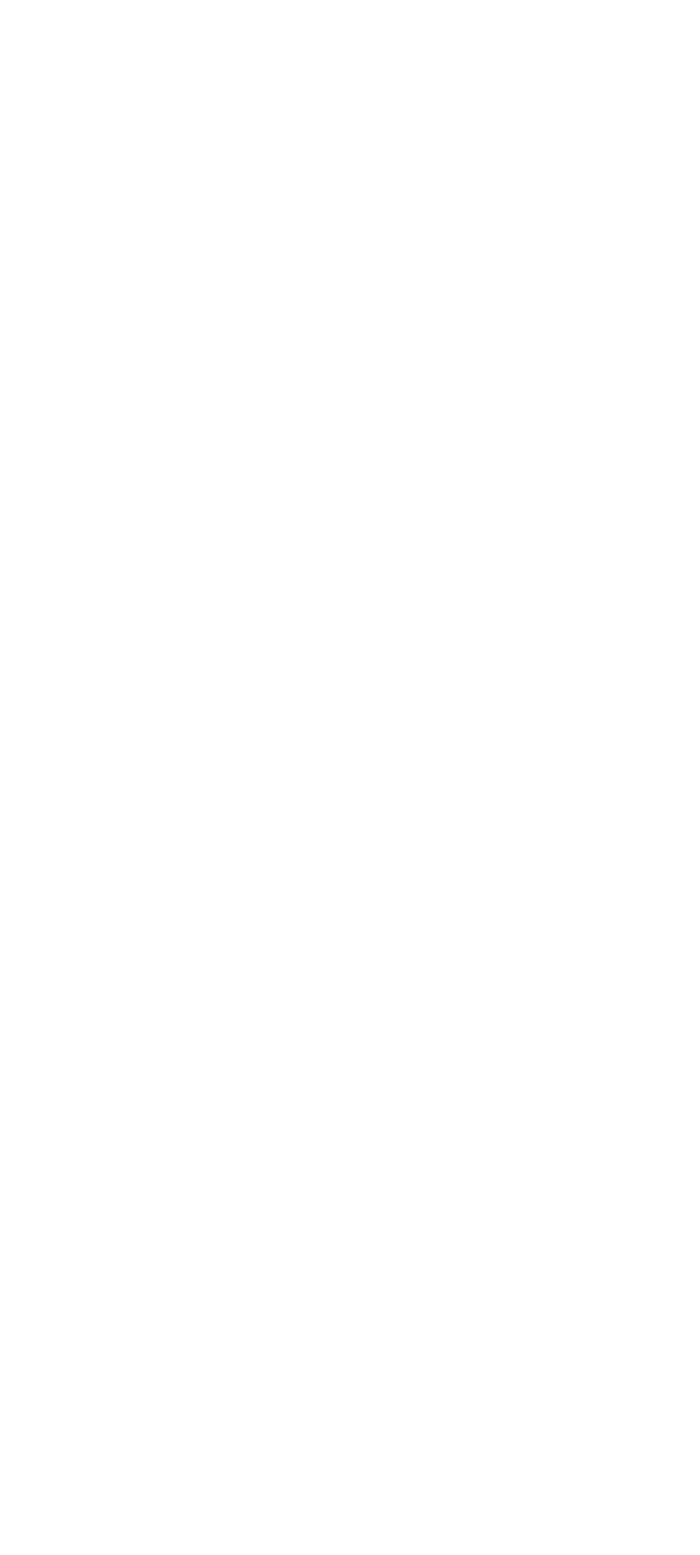
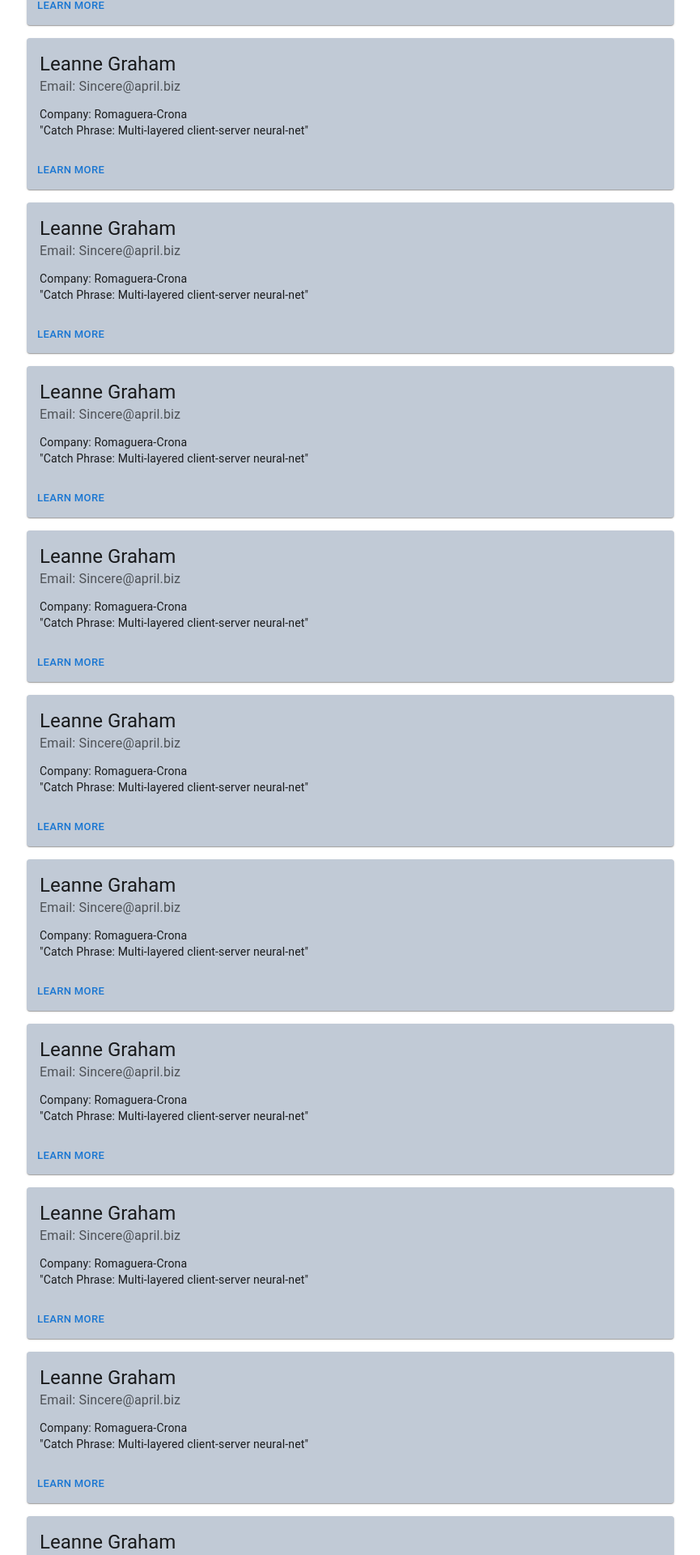
Before and after one commit to ManuelDev1810/SharedWorld, a React (Create React App) app: page / in a window 1280 px wide. Shown: the part 236-2156 px from the top of the page at 81% size, without its empty margins (207-1072 px from the left). Before the commit the page ends 800 px from the top, so only its background shows below. Built offline with nearby package versions, Linux system fonts and the light colour scheme.

Commit message:
adding users layout

```diff
--- a/src/App.tsx
+++ b/src/App.tsx
@@ -1,9 +1,11 @@
 import Header from "./components/Header/Header";
+import Users from "./components/Users/Users";
 
 function App() {
     return (
         <div>
             <Header />
+            <Users />
         </div>
     );
 }
--- /dev/null
+++ b/src/components/Users/User.tsx
@@ -0,0 +1,32 @@
+import Card from "@mui/material/Card";
+import CardActions from "@mui/material/CardActions";
+import CardContent from "@mui/material/CardContent";
+import Button from "@mui/material/Button";
+import Typography from "@mui/material/Typography";
+
+const User: React.FC = () => {
+    return (
+        <>
+            <Card sx={{ minWidth: 275, width: 800, margin: "auto", marginTop: 2, background: "#c1cad6" }}>
+                <CardContent>
+                    <Typography variant="h5" component="div">
+                    Leanne Graham
+                    </Typography>
+                    <Typography sx={{ mb: 1.5 }} color="text.secondary">
+                    Email: Sincere@april.biz
+                    </Typography>
+                    <Typography variant="body2">
+                    Company: Romaguera-Crona
+                        <br />
+                        {"\"Catch Phrase: Multi-layered client-server neural-net\""}
+                    </Typography>
+                </CardContent>
+                <CardActions>
+                    <Button size="small">Learn More</Button>
+                </CardActions>
+            </Card>
+        </>
+    );
+};
+
+export default User;
--- /dev/null
+++ b/src/components/Users/Users.tsx
@@ -0,0 +1,22 @@
+import User from "./User";
+
+const Users: React.FC = () => {
+    return (
+        <>
+            <User />
+            <User />
+            <User />
+            <User />
+            <User />
+            <User />
+            <User />
+            <User />
+            <User />
+            <User />
+            <User />
+            <User />
+        </>
+    );
+};
+
+export default Users;
```
